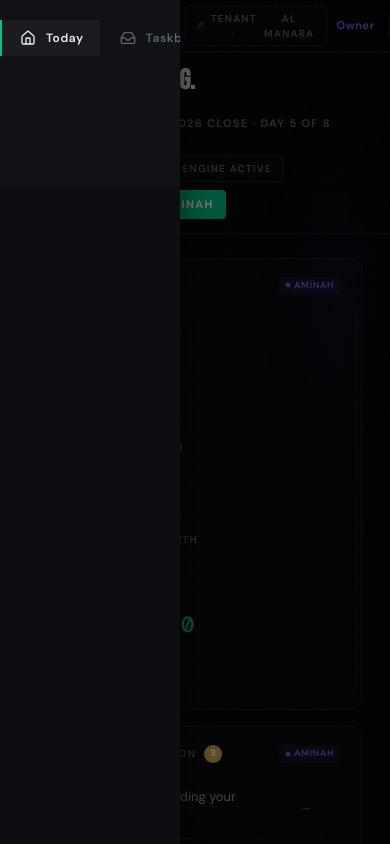
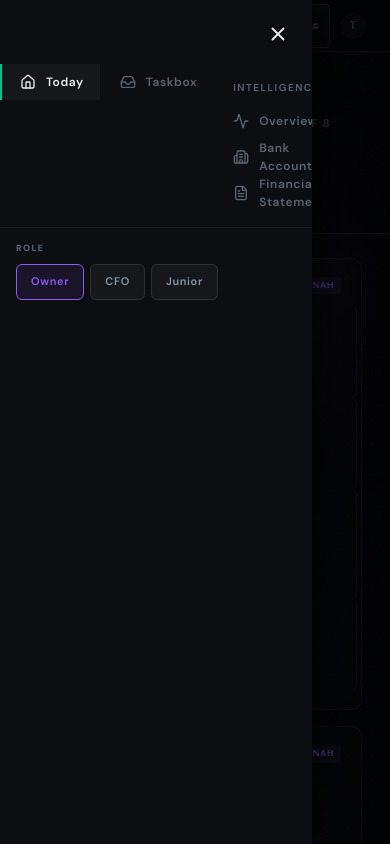
Before and after one commit to taljasem/haseeb-corporate, a React (Vite) app: page / in a window 390 px wide. Both pictures are taken after a click on the button 40 px from the left and 25 px from the top of the page. Built offline with nearby package versions, Linux system fonts and the light colour scheme; some icons are missing.

Commit message:
Step 16.1: Mobile polish — drawer width/clipping fix, close button, header overflow, KPI markers

```diff
--- a/src/App.jsx
+++ b/src/App.jsx
@@ -13,6 +13,70 @@ import MobileDrawer from "./components/shared/MobileDrawer";
 import OwnerSidebar from "./components/owner/OwnerSidebar";
 import CFOSidebar from "./components/cfo/CFOSidebar";
 import JuniorSidebar from "./components/junior/JuniorSidebar";
+import { useTranslation } from "react-i18next";
+
+const ROLES = ["Owner", "CFO", "Junior"];
+const ROLE_COLOR = {
+  Owner: "var(--role-owner)",
+  CFO: "var(--accent-primary)",
+  Junior: "var(--semantic-info)",
+};
+
+function DrawerRoleSwitcher({ role, setRole, onClose }) {
+  const { t } = useTranslation("header");
+  return (
+    <div
+      style={{
+        borderTop: "1px solid var(--border-subtle)",
+        padding: "14px 16px 20px",
+        display: "flex",
+        flexDirection: "column",
+        gap: 8,
+      }}
+    >
+      <div
+        style={{
+          fontSize: 9,
+          fontWeight: 700,
+          letterSpacing: "0.15em",
+          color: "var(--text-tertiary)",
+        }}
+      >
+        ROLE
+      </div>
+      <div style={{ display: "flex", gap: 6, flexWrap: "wrap" }}>
+        {ROLES.map((r) => {
+          const on = role === r;
+          const color = ROLE_COLOR[r];
+          return (
+            <button
+              key={r}
+              onClick={() => {
+                setRole(r);
+                onClose && onClose();
+              }}
+              style={{
+                fontSize: 11,
+                fontWeight: 600,
+                letterSpacing: "0.06em",
+                padding: "8px 14px",
+                borderRadius: 6,
+                background: on ? `color-mix(in srgb, ${color} 10%, transparent)` : "var(--bg-surface-sunken)",
+                border: on ? `1px solid ${color}` : "1px solid var(--border-default)",
+                color: on ? color : "var(--text-secondary)",
+                cursor: "pointer",
+                fontFamily: "inherit",
+                minHeight: 36,
+              }}
+            >
+              {t(`role_${r.toLowerCase()}`)}
+            </button>
+          );
+        })}
+      </div>
+    </div>
+  );
+}
 
 function AppInner() {
   const [role, setRoleState] = useState("Owner");
@@ -56,6 +120,7 @@ function AppInner() {
         {role === "Junior" && (
           <JuniorSidebar active={drawerActiveScreen} setActive={setActiveScreen} />
         )}
+        <DrawerRoleSwitcher role={role} setRole={setRole} onClose={() => setDrawerOpen(false)} />
       </MobileDrawer>
     </NavContext.Provider>
   );
--- a/src/components/Header.jsx
+++ b/src/components/Header.jsx
@@ -217,7 +217,7 @@ export default function Header({ role, setRole, onOpenDrawer }) {
       </div>
 
       {/* Tenant switcher (demo control) */}
-      <div ref={tenantRef} style={{ position: "relative", marginInlineStart: 18 }}>
+      <div ref={tenantRef} data-hide-on-mobile="true" style={{ position: "relative", marginInlineStart: 18 }}>
         <button
           onClick={() => setTenantOpen((o) => !o)}
           style={{
@@ -334,7 +334,7 @@ export default function Header({ role, setRole, onOpenDrawer }) {
         }}
       >
         {/* Role switcher — DEMO ONLY */}
-        <div style={{ display: "flex", gap: 4 }}>
+        <div data-hide-on-mobile="true" style={{ display: "flex", gap: 4 }}>
           {ROLES.map((r) => {
             const on = role === r;
             const color = ROLE_COLOR[r];
--- a/src/components/shared/MobileDrawer.jsx
+++ b/src/components/shared/MobileDrawer.jsx
@@ -1,12 +1,16 @@
 import { useEffect } from "react";
+import { useTranslation } from "react-i18next";
+import { X } from "lucide-react";
 
 /**
  * Mobile sidebar drawer. Renders a backdrop + sliding panel on
  * mobile viewports. Caller controls `open` state.
- * Closes on: backdrop click, Escape key.
+ * Closes on: backdrop click, X button, Escape key.
  * Body scroll is locked while open.
  */
 export default function MobileDrawer({ open, onClose, children }) {
+  const { t } = useTranslation("common");
+
   useEffect(() => {
     if (!open) return;
     const prev = document.body.style.overflow;
@@ -25,7 +29,44 @@ export default function MobileDrawer({ open, onClose, children }) {
     <>
       <div className="mobile-drawer-backdrop" onClick={onClose} />
       <aside className="mobile-drawer" data-mobile-drawer="true">
-        {children}
+        <div
+          style={{
+            display: "flex",
+            alignItems: "center",
+            justifyContent: "flex-end",
+            padding: "12px 12px 0",
+            flexShrink: 0,
+          }}
+        >
+          <button
+            onClick={onClose}
+            aria-label={t("actions.close")}
+            style={{
+              width: 44,
+              height: 44,
+              background: "transparent",
+              border: "none",
+              color: "var(--text-primary)",
+              cursor: "pointer",
+              display: "flex",
+              alignItems: "center",
+              justifyContent: "center",
+              borderRadius: 6,
+            }}
+          >
+            <X size={22} />
+          </button>
+        </div>
+        <div
+          style={{
+            flex: "1 1 auto",
+            overflowY: "auto",
+            WebkitOverflowScrolling: "touch",
+            minHeight: 0,
+          }}
+        >
+          {children}
+        </div>
       </aside>
     </>
   );
--- a/src/styles/responsive.css
+++ b/src/styles/responsive.css
@@ -8,8 +8,9 @@
    TABLET (768 – 1023px)
    ------------------------------------------------------------ */
 @media (max-width: 1023px) {
-  /* Narrow the sidebars slightly so main content breathes */
-  aside {
+  /* Narrow the sidebars slightly so main content breathes.
+     Exclude the mobile drawer wrapper — it has its own width. */
+  aside:not([data-mobile-drawer="true"]) {
     width: 180px !important;
   }
 
@@ -28,11 +29,20 @@
   aside:not([data-mobile-drawer="true"]) {
     display: none !important;
   }
-  /* But restore nested asides inside the mobile drawer */
-  .mobile-drawer aside {
+  /* But restore nested asides inside the mobile drawer.
+     Higher specificity than the aside[not-mobile-drawer] hide
+     and the tablet aside width override. */
+  .mobile-drawer aside,
+  aside[data-mobile-drawer="true"] aside {
     display: flex !important;
+    flex: 1 1 auto !important;
     width: 100% !important;
+    min-width: 0 !important;
+    max-width: none !important;
     border: none !important;
+    overflow-y: visible !important;
+    padding: 8px 0 16px !important;
+    background: transparent !important;
   }
 
   /* Role view containers: ensure full width */
@@ -181,17 +191,21 @@
   z-index: 400;
 }
 .mobile-drawer {
-  position: fixed;
-  top: 0;
-  bottom: 0;
-  width: 80%;
-  max-width: 320px;
-  background: var(--bg-surface-raised);
+  position: fixed !important;
+  top: 0 !important;
+  bottom: 0 !important;
+  width: 80% !important;
+  min-width: 280px !important;
+  max-width: 320px !important;
+  background: var(--bg-surface-raised) !important;
   z-index: 401;
-  display: flex;
-  flex-direction: column;
+  display: flex !important;
+  flex-direction: column !important;
   overflow-y: auto;
+  -webkit-overflow-scrolling: touch;
   box-shadow: var(--shadow-lg);
+  padding: 0 !important;
+  border: none !important;
 }
 html[dir="ltr"] .mobile-drawer { left: 0; }
 html[dir="rtl"] .mobile-drawer { right: 0; }
```
